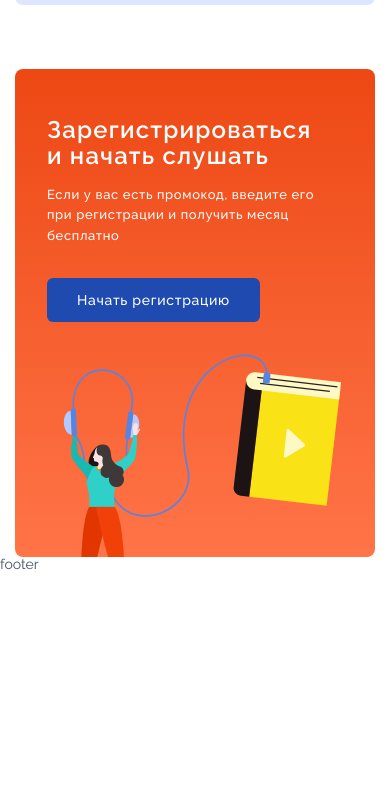
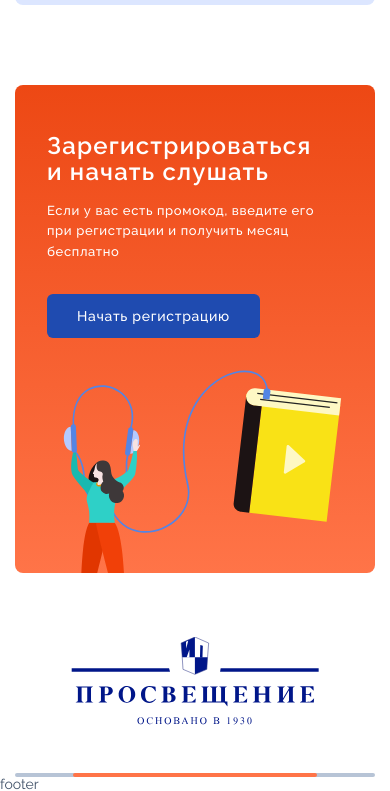
Before and after one commit to Responsive-Websites/AudioStudy, a website: page src/index.html in a window 390 px wide. Shown: the part 4278-5069 px from the top of the page. Before the commit the page ends 4849 px from the top, so only its background shows below. Drawn offline with nearby package versions, Linux system fonts and the light colour scheme; files that its build step writes are made by us from their sources; files whose address does not match are found by name.

Commit message:
Added partners block and styles for it

```diff
--- a/gulp/version.json
+++ b/gulp/version.json
@@ -1,3 +1,3 @@
 {
-    "main": "20220527184717"
+    "main": "20220529125521"
 }
--- a/src/html/main.html
+++ b/src/html/main.html
@@ -227,4 +227,24 @@
       </div>
     </div>
   </section>
+  <section class="main__partners partners">
+    <div class="partners__container container">
+      <h2 class="partners__label">Наши партнёры</h2>
+      <div class="partners__inner">
+        <img
+          src="@img/partners/1.svg"
+          alt=""
+          class="partners__item partners__item_mobile"
+        />
+        <img src="@img/partners/2.svg" alt="" class="partners__item" />
+        <img src="@img/partners/3.svg" alt="" class="partners__item" />
+        <img src="@img/partners/4.svg" alt="" class="partners__item" />
+      </div>
+      <div class="partners__lines">
+        <div class="partners__line"></div>
+        <div class="partners__line"></div>
+        <div class="partners__line"></div>
+      </div>
+    </div>
+  </section>
 </main>
--- a/src/scss/parts/main.scss
+++ b/src/scss/parts/main.scss
@@ -42,6 +42,15 @@
     margin-top: 100px;
     @media screen and (max-width: 1024px) {
       margin-top: 90px;
+    }
+    @media screen and (max-width: 768px) {
+      margin-top: 80px;
+    }
+  }
+  &__partners {
+    margin-top: 161px;
+    @media screen and (max-width: 1024px) {
+      margin-top: 130px;
     }
     @media screen and (max-width: 768px) {
       margin-top: 80px;
@@ -800,3 +809,84 @@
     }
   }
 }
+
+.partners {
+  &__label {
+    text-align: center;
+    font-weight: 800;
+    font-size: 36px;
+    line-height: 67%;
+    color: #383838;
+    letter-spacing: 0.05em;
+
+    @media screen and (max-width: 480px) {
+      display: none;
+    }
+  }
+
+  &__inner {
+    margin-top: 64px;
+    @media screen and (max-width: 480px) {
+      margin-top: 0px;
+    }
+    display: grid;
+    grid-template-columns: repeat(4, 1fr);
+    justify-items: center;
+    align-items: center;
+
+    @media screen and (max-width: 768px) {
+      grid-template-columns: repeat(2, 1fr);
+      row-gap: 20px;
+    }
+    @media screen and (max-width: 480px) {
+      display: block;
+    }
+  }
+  &__lines {
+    display: grid;
+    grid-template-columns: minmax(auto, 58px) 1fr minmax(auto, 58px);
+    display: none;
+
+    @media screen and (max-width: 480px) {
+      display: grid;
+    }
+  }
+  &__line {
+    margin-top: 48px;
+    border: 2px solid #b7c4d6;
+    border-radius: 20px;
+    &:nth-child(2) {
+      border: 2px solid #ff7448;
+      position: relative;
+    }
+    &:nth-child(1) {
+      margin-right: -5px;
+    }
+    &:nth-child(3) {
+      margin-left: -5px;
+    }
+  }
+  &__item {
+    padding: 0px 20px;
+    cursor: pointer;
+    @media screen and (max-width: 1024px) {
+      width: 90%;
+    }
+    @media screen and (max-width: 768px) {
+      width: 70%;
+    }
+    @media screen and (max-width: 480px) {
+      display: none;
+    }
+    &_mobile {
+      @media screen and (max-width: 480px) {
+        display: block;
+        padding: 0;
+        max-width: 328px;
+        width: 100%;
+        margin: 0 auto;
+        padding: 0px 40px;
+      }
+    }
+  }
+}
```
Also changed, not shown: dist/css/style.css, dist/css/style.min.css, dist/index.html.
